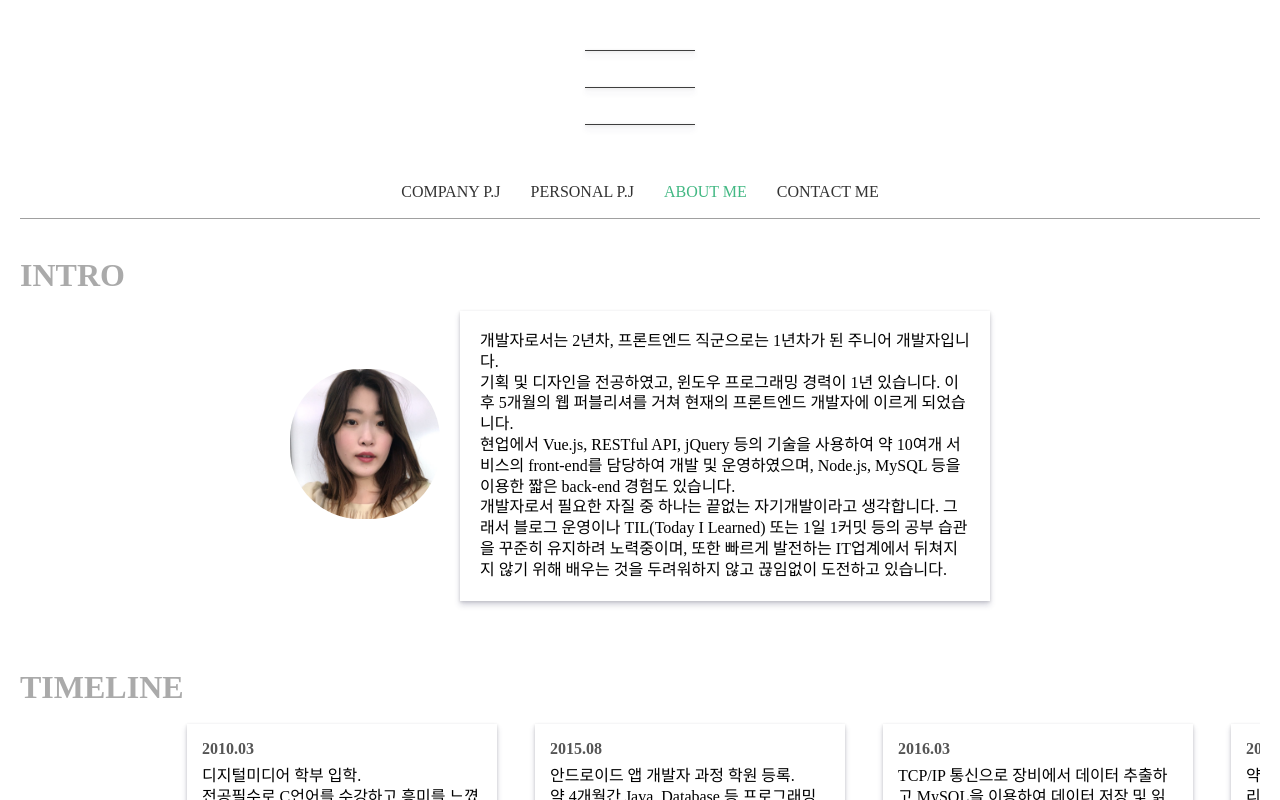
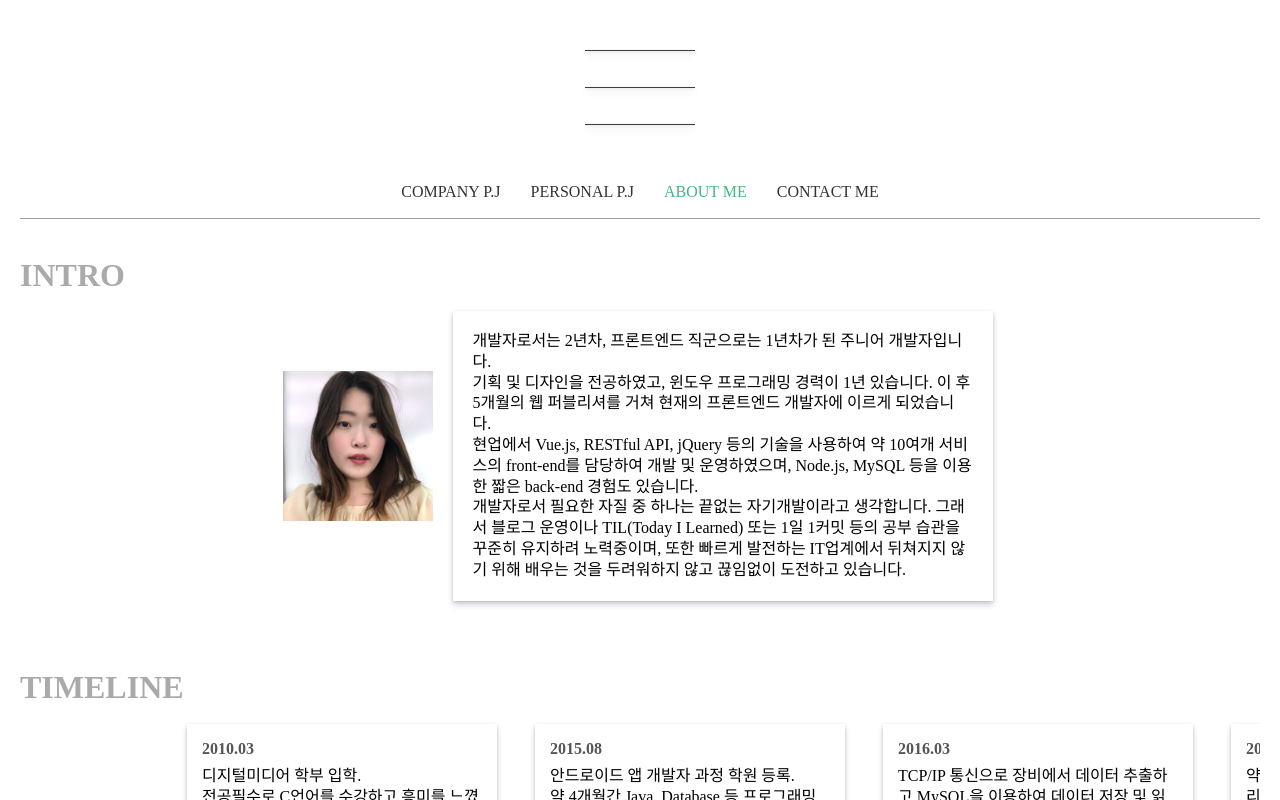
Before and after one commit to sunivers/MyPortfolio, a Vue app: page /#/about in a window 1280 px wide. Shown: the top 800 px of the page. Built offline with nearby package versions, Linux system fonts and the light colour scheme.

Commit message:
intro 이미지 태그 삭제 -> 상위 태그 background-image로 변경

```diff
--- a/src/views/AboutView.vue
+++ b/src/views/AboutView.vue
@@ -8,7 +8,7 @@
             <h1>intro</h1>
             <div class="flex-container">
                 <div class="image">
-                    <img src="../assets/profile_image.jpeg" alt="profile image">
+                    <!-- <img src="../assets/profile_image.jpeg" alt="profile image"> -->
                 </div>
                 <p class="text">
                     개발자로서는 2년차, 프론트엔드 직군으로는 1년차가 된 주니어 개발자입니다.<br>
@@ -140,7 +140,7 @@
 .intro .flex-container {
     display: flex;
     padding: 20px;
-    max-width: 700px;
+    max-width: 715px;
     margin: 0 auto;
     align-items: center;
     flex-direction: column;
@@ -152,6 +152,11 @@
 }
 .intro .image {
     margin: 0 20px 20px 0;
+    width: 150px;
+    height: 150px;
+    background-image: url('../assets/profile_image.jpeg');
+    background-size: cover;
+    background-repeat: no-repeat;
 }
 .intro img {
     width: 150px;
@@ -162,6 +167,7 @@
     padding: 20px;
     line-height: 1.3;
     box-shadow: 0 4px 6px rgba(50, 50, 93, 0.2), 0 1px 3px rgba(0, 0, 0, 0.15);
+    max-width: 500px;
 }
 
 /* timeline styling */
```
